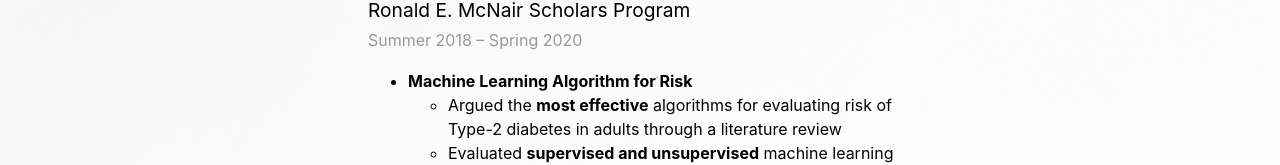
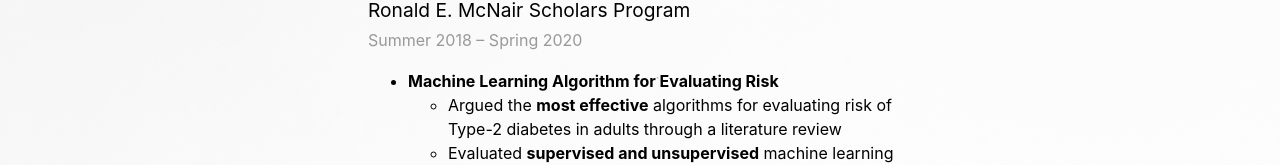
Before and after one commit to KevinG182/kevgomezdev, a Next.js app: page / in a window 1280 px wide. Shown: the part 1325-1490 px from the top of the page. Built offline with nearby package versions, Linux system fonts and the light colour scheme.

Commit message:
Fix Spelling

```diff
--- a/pages/index.js
+++ b/pages/index.js
@@ -22,7 +22,7 @@
       </Head>
       <section className={utilStyles.headingMd}>
         <p>
-          <b>Computer Engineering</b> Student at San Jose State University with an interest in <b>Cybersecurity</b> and <b>Software Development.</b>
+          <b>Computer Engineering</b> Student at San Jose State University with an interest in <b>Cybersecurity</b> and <b>Software Development</b>
           <br/>
           <small className={utilStyles.lightText}>
           Graduation: December 2020
@@ -71,7 +71,7 @@
           </small>
           <small>
             <ul>
-              <li><b>Machine Learning Algorithm for Risk</b></li>
+              <li><b>Machine Learning Algorithm for Evaluating Risk</b></li>
                 <ul>
                   <li>Argued the <b>most effective</b> algorithms for evaluating risk of Type-2 diabetes in adults through a literature review</li>
                   <li>Evaluated <b>supervised and unsupervised</b> machine learning algorithms such as types of <b>decision trees in python</b></li>
--- a/posts/mp3-player.md
+++ b/posts/mp3-player.md
@@ -5,7 +5,7 @@
 ---
 ![MP3 Player](/images/mp3-circuits.jpg)
 
-As part of the course, **CMPE 146: Real-Time Embedded Systems**, students worked in teams of 3 to build an MP3 Player in a **Real-Time Operating System** enviornment. For this course we used a **custom microcontroller** built by NXP and needed to develop all the necessary drivers to include all of our required functions.
+As part of the course, **CMPE 146: Real-Time Embedded Systems**, students worked in teams of 3 to build an MP3 Player in a **Real-Time Operating System** environment. For this course we used a **custom microcontroller** built by NXP and needed to develop all the necessary drivers to include all of our required functions.
 
 Roles Included:
 - Developed a working MP3 Player using an LPC408x/407x, a custom microcontroller utilizing an **ARM Cortex-M4 CPU**
```
